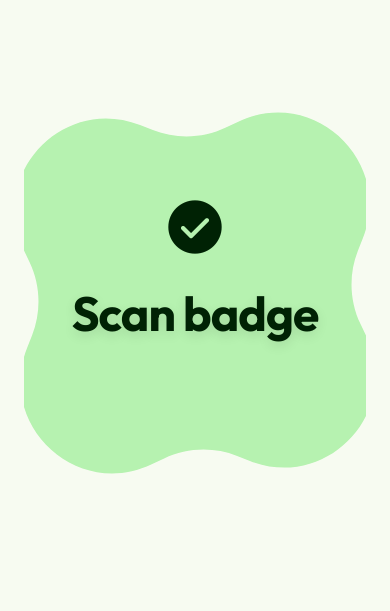
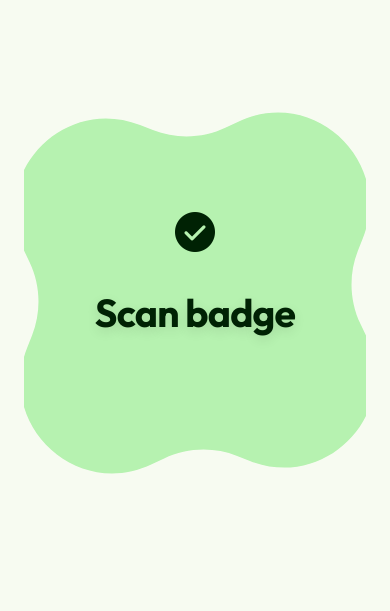
Before and after one commit to notsointeresting/HalllDay, a Flask app: page /kiosk in a window 390 px wide. Shown: the part 153-764 px from the top of the page. Run offline with Flask 3, Linux system fonts and the light colour scheme; data that the repository does not hold is empty.

Commit message:
refactor: Adjust font and icon sizes to use `vmin` for better responsiveness.

```diff
--- a/static/style.css
+++ b/static/style.css
@@ -187,8 +187,8 @@ main {
 /* Typography - Material 3 Expressive */
 .status-title {
   font-family: 'Outfit', sans-serif;
-  font-size: clamp(3rem, 8vw, 7rem);
-  /* Larger, bolder */
+  font-size: clamp(2rem, 10vmin, 6rem);
+  /* vmin = responsive to BOTH width AND height */
   line-height: 1.1;
   margin: 0;
   font-weight: 800;
@@ -204,7 +204,8 @@ main {
 
 .status-subtitle {
   font-family: 'Outfit', sans-serif;
-  font-size: clamp(1.5rem, 5vw, 4rem);
+  font-size: clamp(1rem, 5vmin, 3rem);
+  /* vmin = responsive to BOTH width AND height */
   line-height: 1.2;
   margin: 0;
   font-weight: 600;
@@ -219,8 +220,8 @@ main {
 /* Iconography */
 .icon {
   font-family: 'Material Symbols Rounded';
-  font-size: clamp(64px, 12vw, 140px);
-  /* Slightly smaller to fit better */
+  font-size: clamp(48px, 12vmin, 120px);
+  /* vmin = responsive to BOTH width AND height */
   margin: 0 0 16px 0;
   /* Explicit bottom margin as backup */
   font-variation-settings: 'FILL' 1, 'wght' 400, 'GRAD' 0, 'opsz' 48;
```
